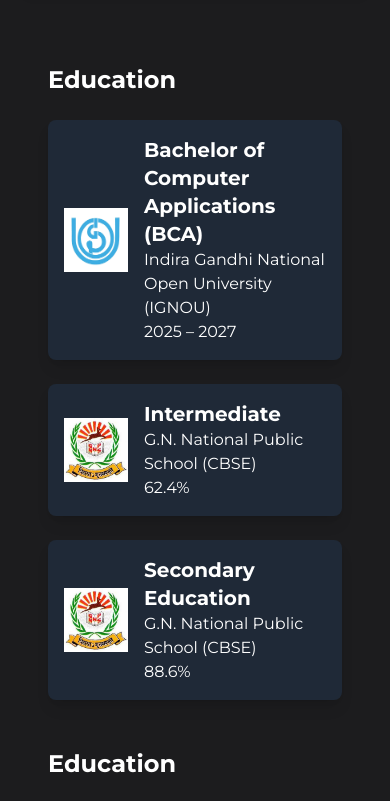
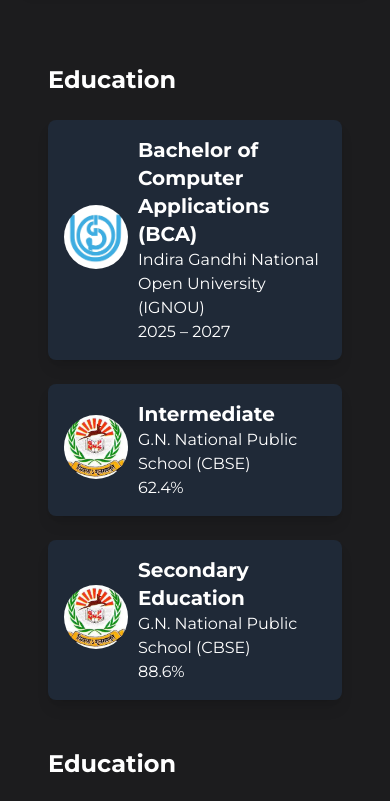
Before and after one commit to yagya-2111/my-portfolio, a plain HTML site: page index.html in a window 390 px wide. Shown: the part 820-1621 px from the top of the page. Drawn offline with nearby package versions, Linux system fonts and the light colour scheme; a web font is replaced by a local one.

Commit message:
Update style.css

```diff
--- a/style.css
+++ b/style.css
@@ -46,7 +46,7 @@ body {
 
 .skill-tile:hover {
     background-color: #273038;
-    box-shadow: 0 0 15px rgb(36, 80, 210);
+    box-shadow: 0 0 15px rgb(0, 221, 255);
     transform: translateY(-10px);
 }
 
@@ -480,7 +480,7 @@ footer .social-icon {
 
 .project:hover {
     transform: translateY(-10px);
-    box-shadow: 0 0 20px rgba(255, 255, 255, 0.455);
+    box-shadow: 0 0 20px rgb(0, 221, 255);
 }
 
 .project::before {
@@ -574,7 +574,7 @@ footer .social-icon {
 
 .ai-tool:hover {
     background-color: #273038;
-    box-shadow: 0 0 15px rgb(36, 80, 210);
+    box-shadow: 0 0 15px rgb(0, 221, 255);
     transform: translateY(-10px);
 }
 
@@ -617,3 +617,51 @@ footer .social-icon {
         grid-template-columns: repeat(3, minmax(0, 0.3fr)) !important;
     }
 }
+.education-item {
+    width: 100%;
+    background-color: #1a202c;
+    color: #fff;
+    display: flex;
+
+    padding: 1rem;
+    margin-bottom: 1rem;
+    border-radius: 10px;
+    box-shadow: 0 4px 8px rgba(0, 0, 0, 0.2);
+    position: relative;
+    overflow: hidden;
+    transition: all 0.3s ease-in-out;
+}
+
+.education-item:hover {
+    background-color: #4090d6;
+    box-shadow: 0 0 15px rgb(24, 229, 233);
+
+}
+
+
+
+.education-item img {
+    width: 64px;
+    height: 64px;
+    margin-right: 1rem;
+    transition: transform 0.3s ease;
+    border-radius: 50%;
+    object-fit: cover; /* Ensures the image covers the container without distortion */
+}
+
+/* Responsive Adjustments */
+@media (max-width: 768px) {
+
+    .education-item img {
+        margin-right: 10px;
+        margin-top: 10px;
+        margin-bottom: 1rem;
+    }
+}
+
+@media (min-width: 769px) {
+    .education-item {
+        flex-direction: row;
+        text-align: left;
+    }
+}
```
